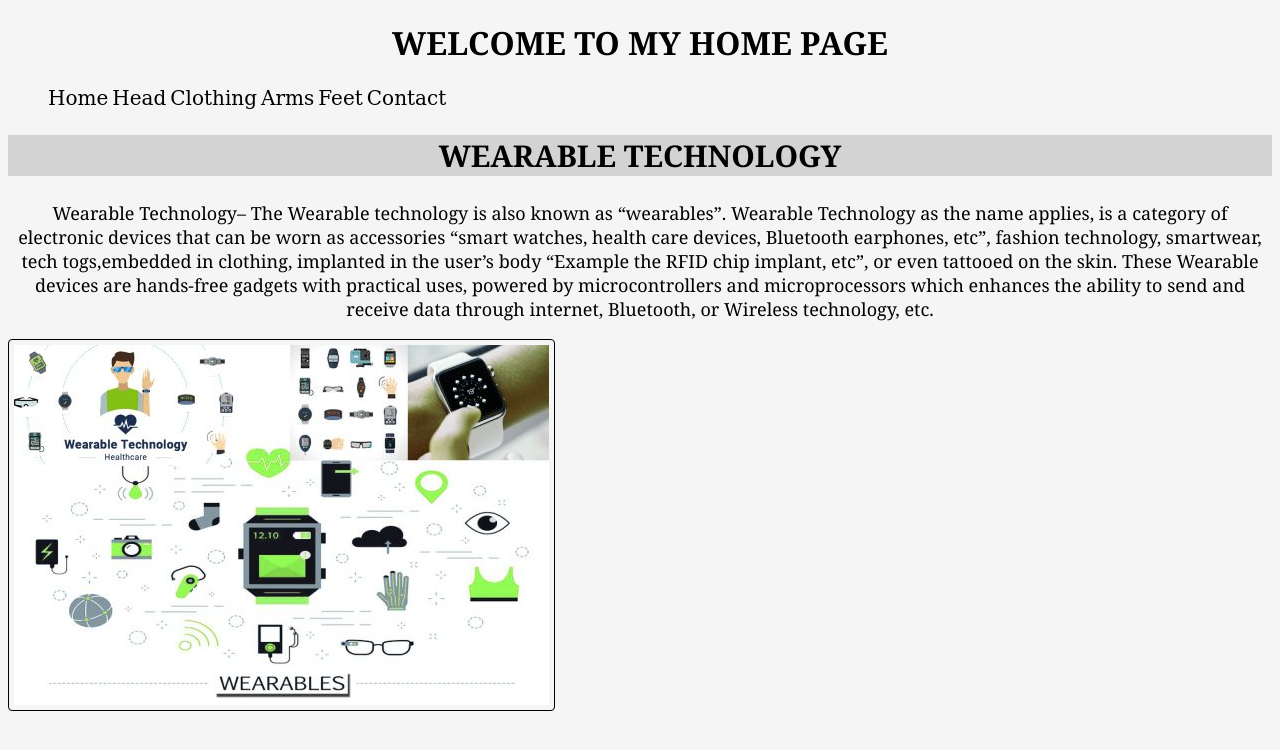
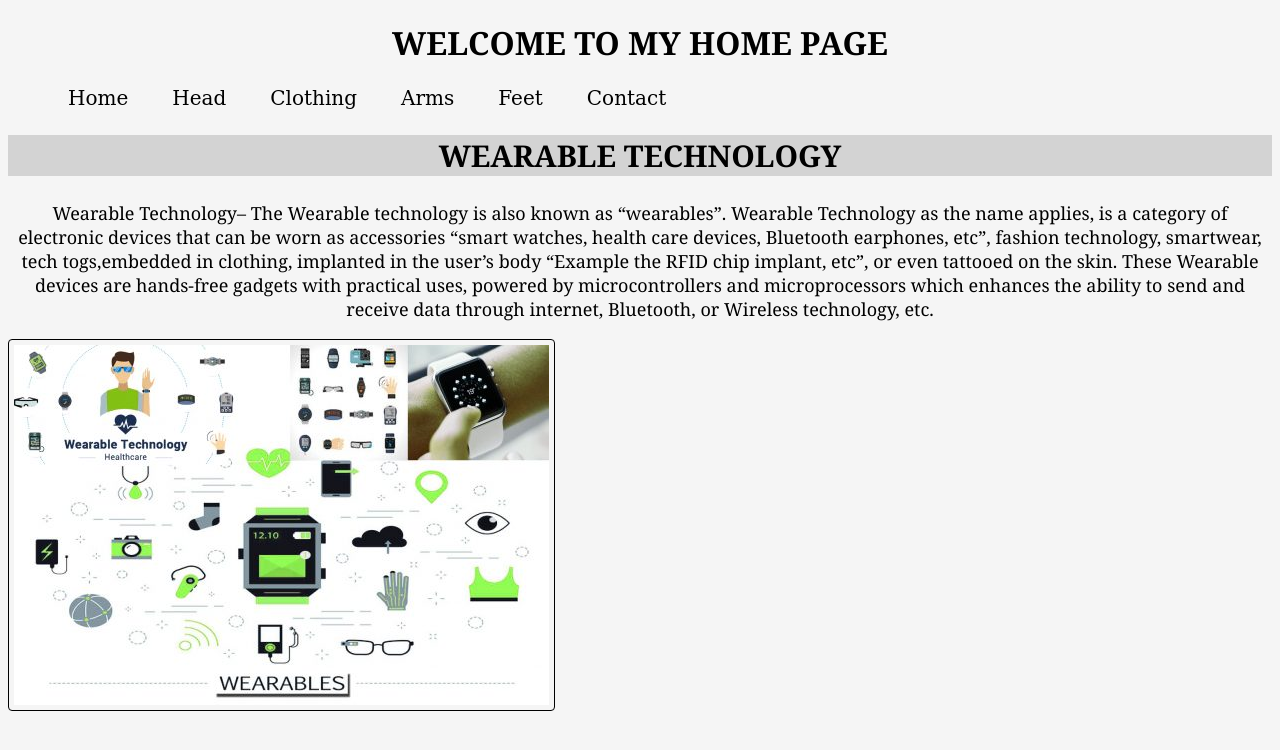
Before and after one commit to jhawlc/jhawlc.github.io, a plain HTML site: page index.html in a window 1280 px wide. Drawn offline with Linux system fonts and the light colour scheme.

Commit message:
Update main.css

```diff
--- a/css/main.css
+++ b/css/main.css
@@ -32,7 +32,7 @@ ul li {
 
 }
 
-a {
+a {	padding: 40px 20px;
 	text-decoration: none;
 	font-family: Constantia, "Lucida Bright", "DejaVu Serif", Georgia, "serif";
 	font-size: 20px;
```
